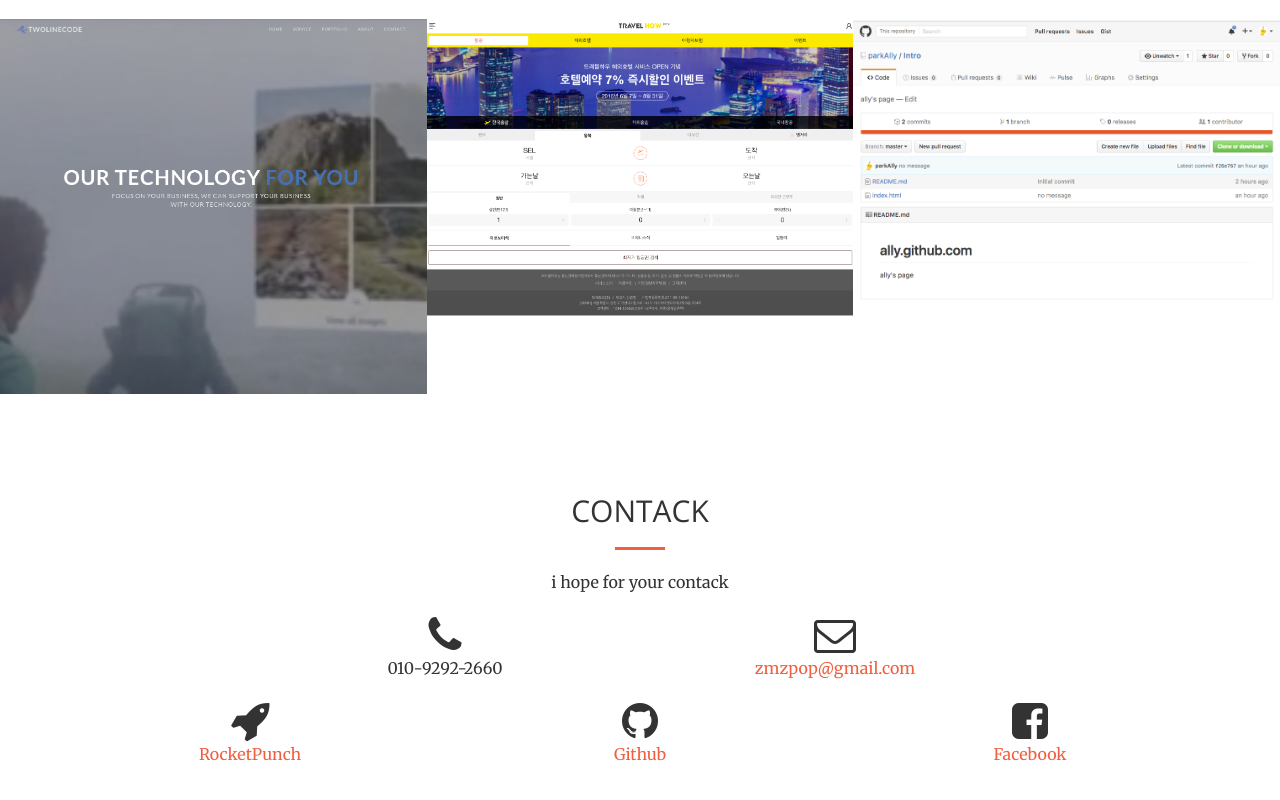
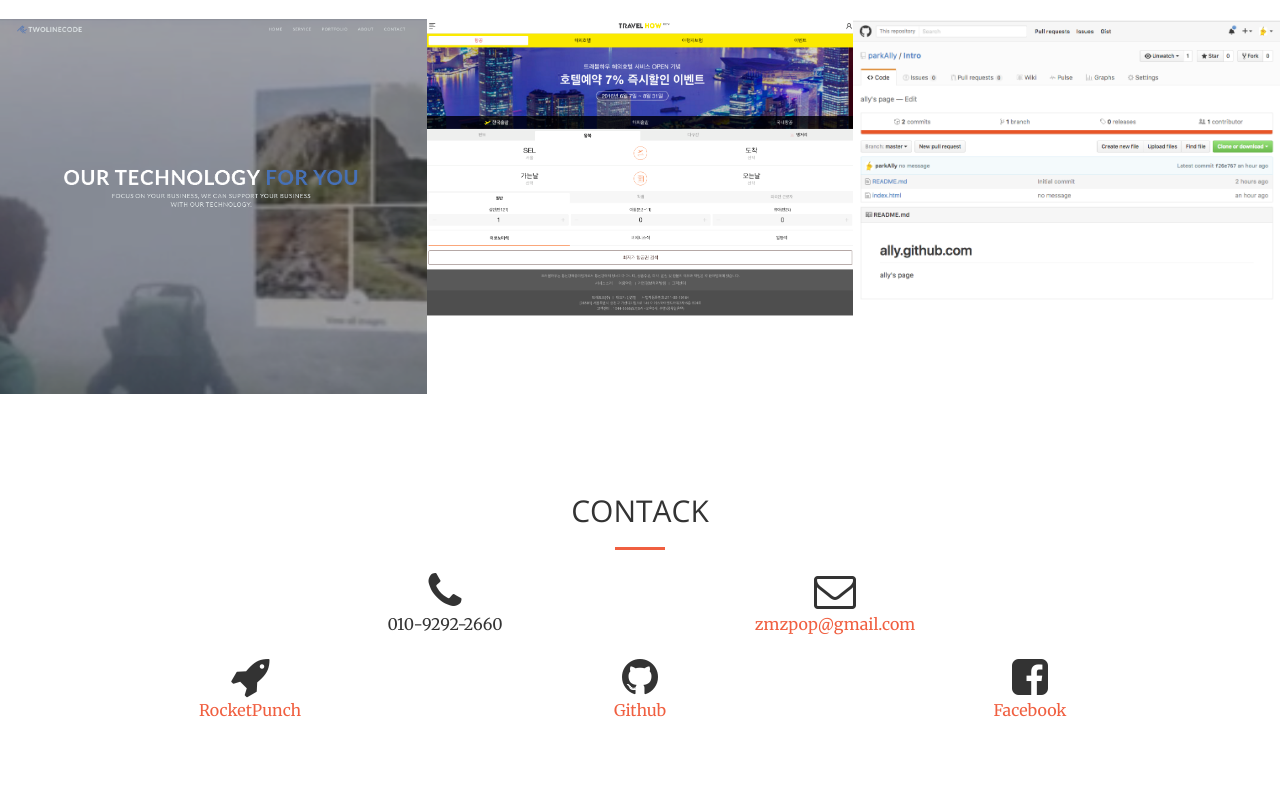
Before and after one commit to parkAlly/Intro, a website: page index.html in a window 1280 px wide. Shown: the part 2005-2805 px from the top of the page. Drawn offline with nearby package versions, Linux system fonts and the light colour scheme.

Commit message:
no message

```diff
--- a/index.html
+++ b/index.html
@@ -221,7 +221,7 @@
                 <div class="col-lg-8 col-lg-offset-2 text-center">
                     <h2 class="section-heading">CONTACK</h2>
                     <hr class="primary">
-                    <p>i hope for your contack</p>
+                    <p></p>
                 </div>
                 <div class="col-lg-4 col-lg-offset-2 text-center">
                     <i class="fa fa-phone fa-3x sr-contact"></i>
```
